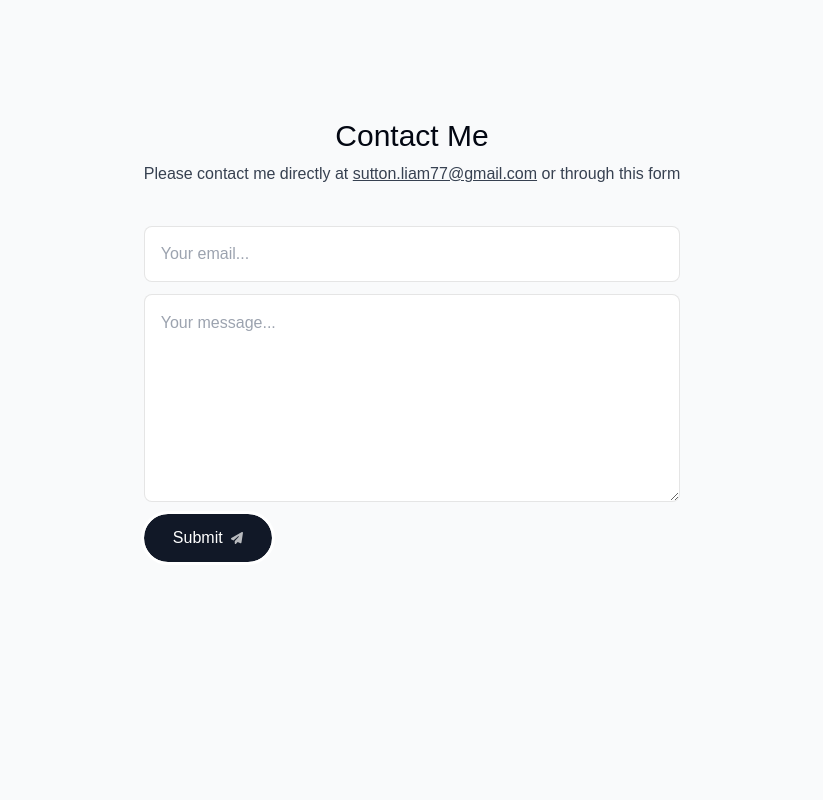
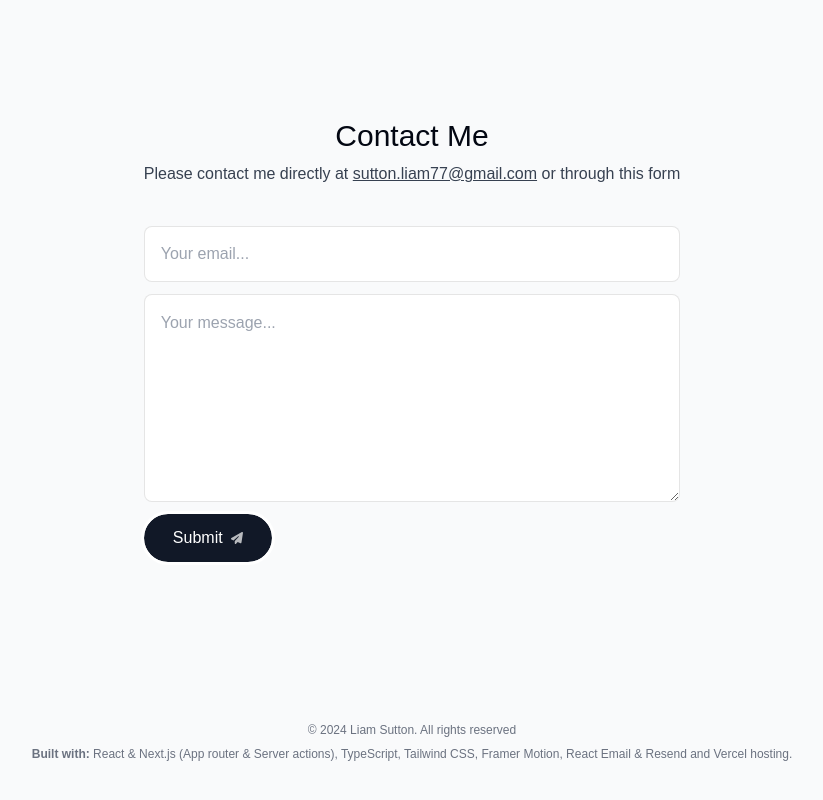
Before and after one commit to curm90/My-Dev-Portfolio, a Next.js app: page / in a window 1280 px wide. Shown: the part 3740-4540 px from the top of the page, without its empty margins (228-1051 px from the left). Before the commit the page ends 4462 px from the top, so only its background shows below. Built offline with nearby package versions, Linux system fonts and the light colour scheme; no server answers.

Commit message:
add simple footer

```diff
--- a/src/app/layout.tsx
+++ b/src/app/layout.tsx
@@ -1,10 +1,11 @@
 import type { Metadata } from 'next';
 import localFont from 'next/font/local';
+import { Toaster } from 'react-hot-toast';
 import BgEffect from '@/components/BgEffect';
 import Header from '@/components/Header';
+import Footer from '@/components/Footer';
 import ActiveSectionContextProvider from '../contexts/ActiveSection';
 import './globals.css';
-import { Toaster } from 'react-hot-toast';
 
 const geistSans = localFont({
   src: './fonts/GeistVF.woff',
@@ -38,6 +39,7 @@
           <Header />
           {children}
           <Toaster position='top-right' />
+          <Footer />
         </ActiveSectionContextProvider>
       </body>
     </html>
--- /dev/null
+++ b/src/components/Footer.tsx
@@ -0,0 +1,11 @@
+export default function Footer() {
+  return (
+    <footer className='mb-10 px-4 text-center text-gray-500'>
+      <small className='mb-2 block text-xs'>&copy; 2024 Liam Sutton. All rights reserved</small>
+      <p className='text-xs'>
+        <span className='font-semibold'>Built with:</span> React & Next.js (App router & Server
+        actions), TypeScript, Tailwind CSS, Framer Motion, React Email & Resend and Vercel hosting.
+      </p>
+    </footer>
+  );
+}
```
